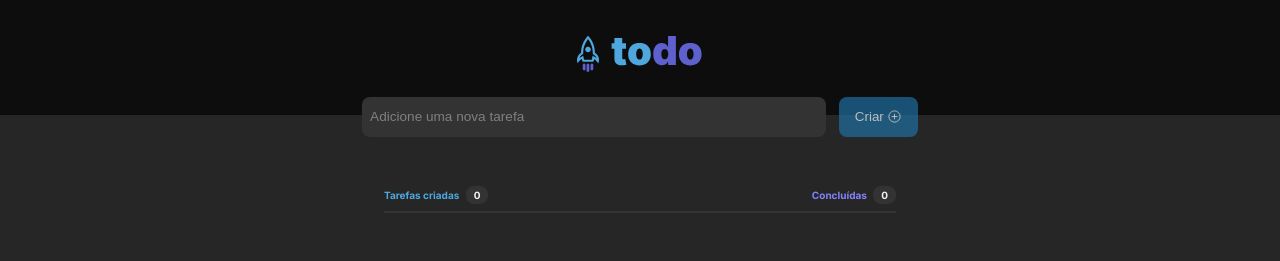
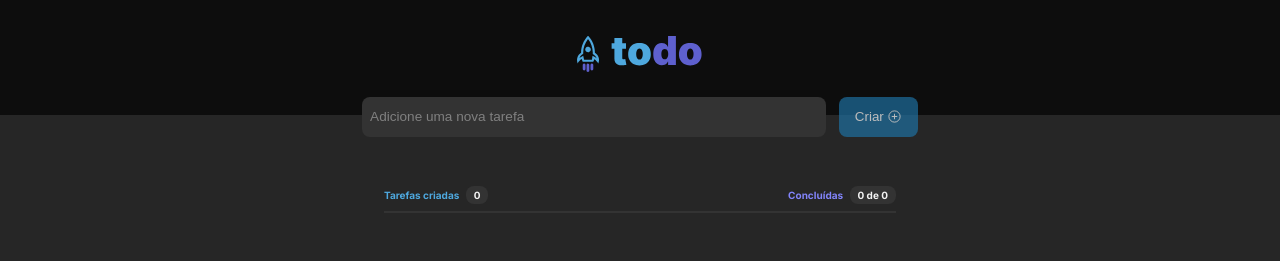
Before and after one commit to cauealb/projects-React, a React (Vite) app in the folder 04 - todo/: page / in a window 1280 px wide. Shown: the top 261 px of the page. Built offline with nearby package versions, Linux system fonts and the light colour scheme.

Commit message:
perf: Alterando a forma de comunicar entre componentes

```diff
--- a/04 - todo/src/App.tsx
+++ b/04 - todo/src/App.tsx
@@ -1,4 +1,3 @@
-import { ContentTask } from "./Components/ContentTask/ContentTask";
 import { Header } from "./Components/Header/Header";
 
 export function App() {
--- a/04 - todo/src/Components/ContentTask/ContentTask.tsx
+++ b/04 - todo/src/Components/ContentTask/ContentTask.tsx
@@ -1,32 +1,17 @@
 import styleContent from './ContentTask.module.css'
 import Clipboard from '../../assets/Clipboard.svg'
-import { useState } from 'react'
 import { ListTask } from '../ListTask/ListTask'
-
-interface HeaderProps {
-    changeTask: string
-}
 
 interface NewTask {
     content: string
     dateCreate: number
 }
 
-export function ContentTask({changeTask}: HeaderProps) {
-    const [task, setTask] = useState<NewTask[]>([])
+interface HeaderProps {
+    task: NewTask[]
+}
 
-
-    function handleSubmitNewTask() {
-        event?.preventDefault()
-
-        const newTask: NewTask = {
-            content: changeTask,
-            dateCreate: new Date().getTime()
-        }
-
-        setTask([...task, newTask])
-        // setChangeTask('')
-    }
+export function ContentTask({task}: HeaderProps) {
 
     return (
         <>
@@ -36,13 +21,13 @@ export function ContentTask({changeTask}: HeaderProps) {
                         <p>
                             Tarefas criadas
                         </p>
-                        <span className={styleContent.numbertask}>0</span>
+                        <span className={styleContent.numbertask}>{task.length}</span>
                     </div>
                     <div className={styleContent.infos_messages}>
                         <p>
                             Concluídas
                         </p>
-                        <span className={styleContent.numbertask}>0</span>
+                        <span className={styleContent.numbertask}>0 de {task.length}</span>
                     </div>
                 </div>
 
@@ -59,7 +44,7 @@ export function ContentTask({changeTask}: HeaderProps) {
                             <p>Você ainda não tem tarefas cadastradas</p>
                             <p>Crie tarefas e organize seus itens a fazer</p>
                         </div>
-                        </div>
+                    </div>
                 )}
             </div>
         </>
--- a/04 - todo/src/Components/Header/Header.tsx
+++ b/04 - todo/src/Components/Header/Header.tsx
@@ -1,12 +1,32 @@
 import { PlusCircle } from 'phosphor-react'
 import styleHeader from './HeadeStyle.module.css'
 import logoTodo from  '../../assets/Logo todo.svg'
-import { ContentTask } from '../ContentTask/ContentTask'
+import { ContentTask } from '../ContentTask/ContentTask.tsx'
 import { useState } from 'react'
 
+interface NewTask {
+    content: string
+    dateCreate: number
+}
 
 export function Header() {
+
+    const [task, setTask] = useState<NewTask[]>([])
     const [changeTask, setChangeTask] = useState<string>('')
+
+    function handleSubmitNewTask() {
+        event?.preventDefault()
+
+        const newTask: NewTask = {
+            content: changeTask,
+            dateCreate: new Date().getTime()
+        }
+
+        console.log(newTask)
+
+        setTask([...task, newTask])
+        setChangeTask('')
+    }
 
     return (
         <>
@@ -14,12 +34,13 @@ export function Header() {
                 <img className={styleHeader.logo} src={logoTodo} alt="Logo da todo" />
                 <form className={styleHeader.inputs__form}>
                     <input
-                        // onSubmit={handleSubmitNewTask}
+                        onSubmit={handleSubmitNewTask}
                         onChange={(e) => setChangeTask(e.target.value)}
                         className={styleHeader.taskname}
                         type="text"
                         required
                         autoFocus
+                        value={changeTask}
                         autoComplete='off'
                         placeholder="Adicione uma nova tarefa"
                     />
@@ -31,7 +52,7 @@ export function Header() {
                     </button>
                 </form>
             </header>
-            <ContentTask changeTask={changeTask}/>
+            <ContentTask task={task}/>
         </>
     )
 }
```
Also changed, not shown: 04 - todo/src/Components/ListTask/ListTask.tsx (+16 -0 lines).
